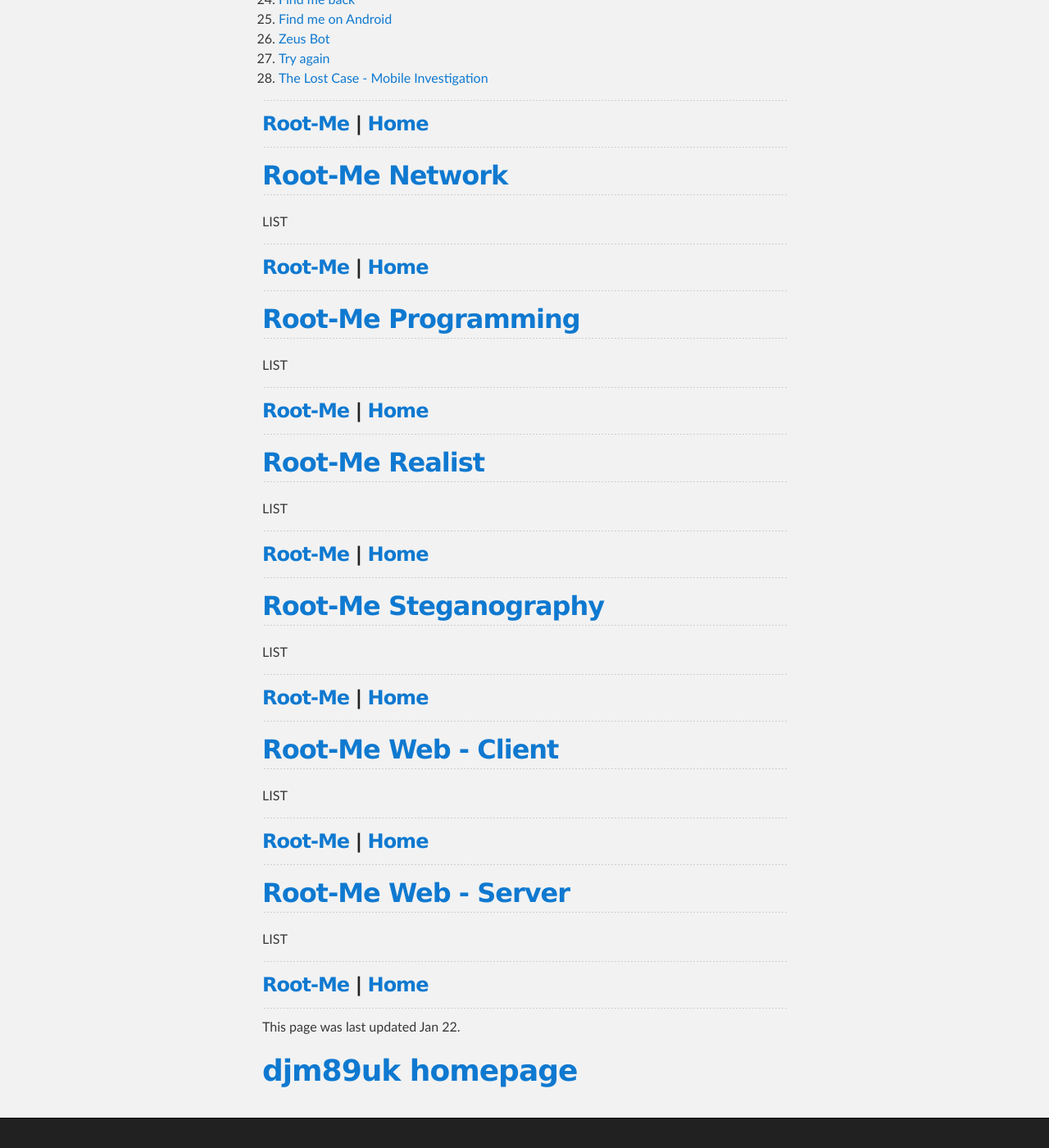
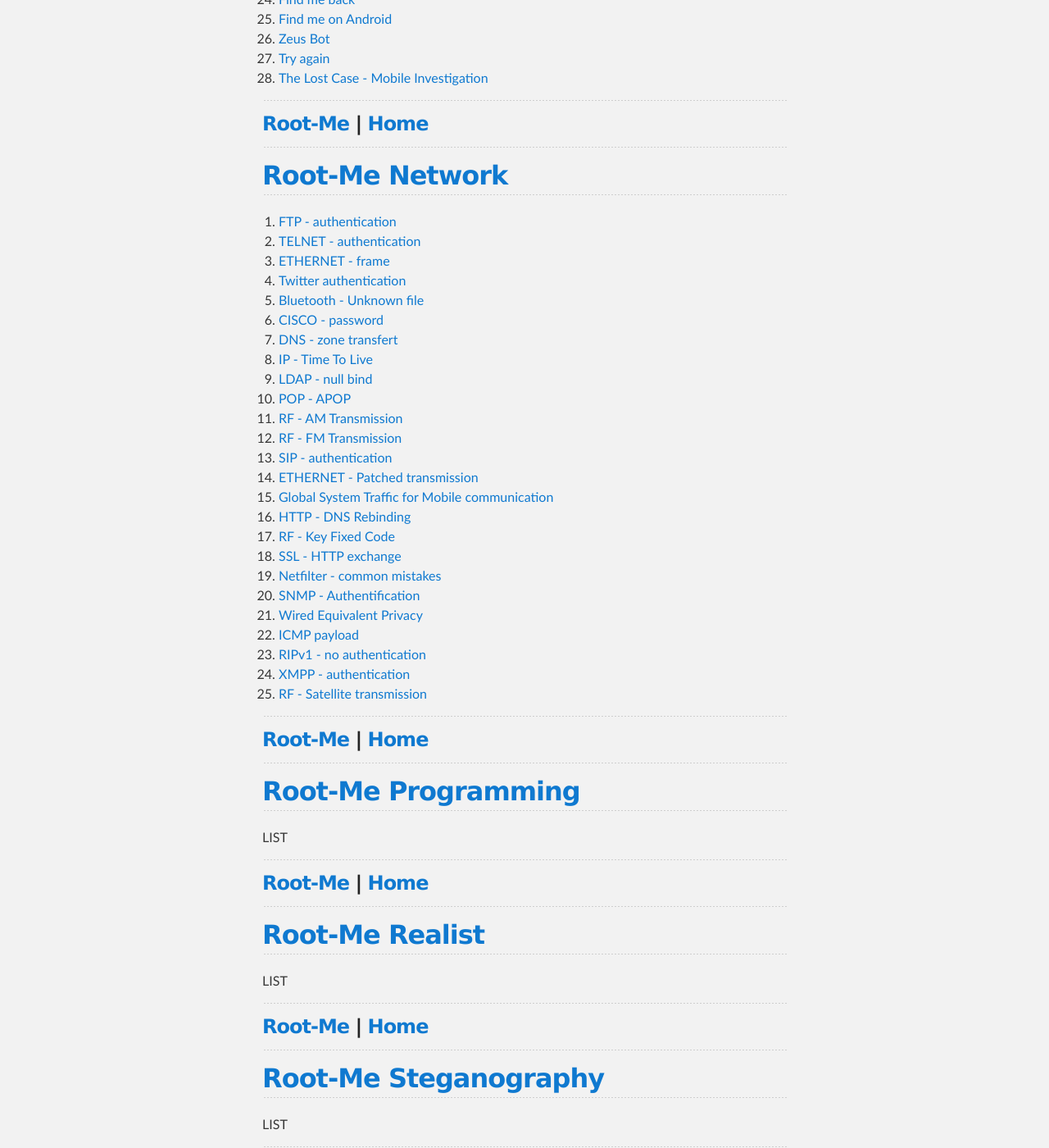
Before and after one commit to djm89uk/djm89uk.github.io, a Jekyll site: the page built from rootme.md, in a window 1280 px wide and 1400 px high, scrolled down 7103 px. Shown: the whole window at 82% size. Built offline with Jekyll 4.4.1, drawn with Linux system fonts in a browser that asks for light colours; our own code applies the rules of GitHub Pages for plain Markdown files.

Commit message:
Update rootme.md

```diff
--- a/rootme.md
+++ b/rootme.md
@@ -306,7 +306,31 @@ Root-Me is a non-profit organization which goal is to promote the spread of know
 
 ## [Root-Me Network](./rootme_net.md)
 
-LIST
+1. [FTP - authentication](./rootme_net.md#ftp-authentication)
+2. [TELNET - authentication](./rootme_net.md#telnet-authentication)
+3. [ETHERNET - frame](./rootme_net.md#ethernet-frame)
+4. [Twitter authentication](./rootme_net.md#twitter-authentication)
+5. [Bluetooth - Unknown file](./rootme_net.md#bluetooth-unknown-file)
+6. [CISCO - password](./rootme_net.md#cisco-password)
+7. [DNS - zone transfert](./rootme_net.md#dns-zone-transfert)
+8. [IP - Time To Live](./rootme_net.md#ip-time-to-live)
+9. [LDAP - null bind](./rootme_net.md#ldap-null-bind)
+10. [POP - APOP](./rootme_net.md#pop-apop)
+11. [RF - AM Transmission](./rootme_net.md#rf-am-transmission)
+12. [RF - FM Transmission](./rootme_net.md#rf-fm-transmission)
+13. [SIP - authentication](./rootme_net.md#sip-authentication)
+14. [ETHERNET - Patched transmission](./rootme_net.md#ethernet-patched-transmission)
+15. [Global System Traffic for Mobile communication](./rootme_net.md#global-system-traffic-for-mobile-communication)
+16. [HTTP - DNS Rebinding](./rootme_net.md#http-dns-rebinding)
+17. [RF - Key Fixed Code](./rootme_net.md#rf-key-fixed-code)
+18. [SSL - HTTP exchange](./rootme_net.md#ssl-http-exchange)
+19. [Netfilter - common mistakes](./rootme_net.md#netfilter-common-mistakes)
+20. [SNMP - Authentification](./rootme_net.md#snmp-authentification)
+21. [Wired Equivalent Privacy](./rootme_net.md#wired-equivalent-privacy)
+22. [ICMP payload](./rootme_net.md#icmp-payload)
+23. [RIPv1 - no authentication](./rootme_net.md#ripv1-no-authentication)
+24. [XMPP - authentication](./rootme_net.md#xmpp-authentication)
+25. [RF - Satellite transmission](./rootme_net.md#rf-satellite-transmission)
 
 ---
 
```
